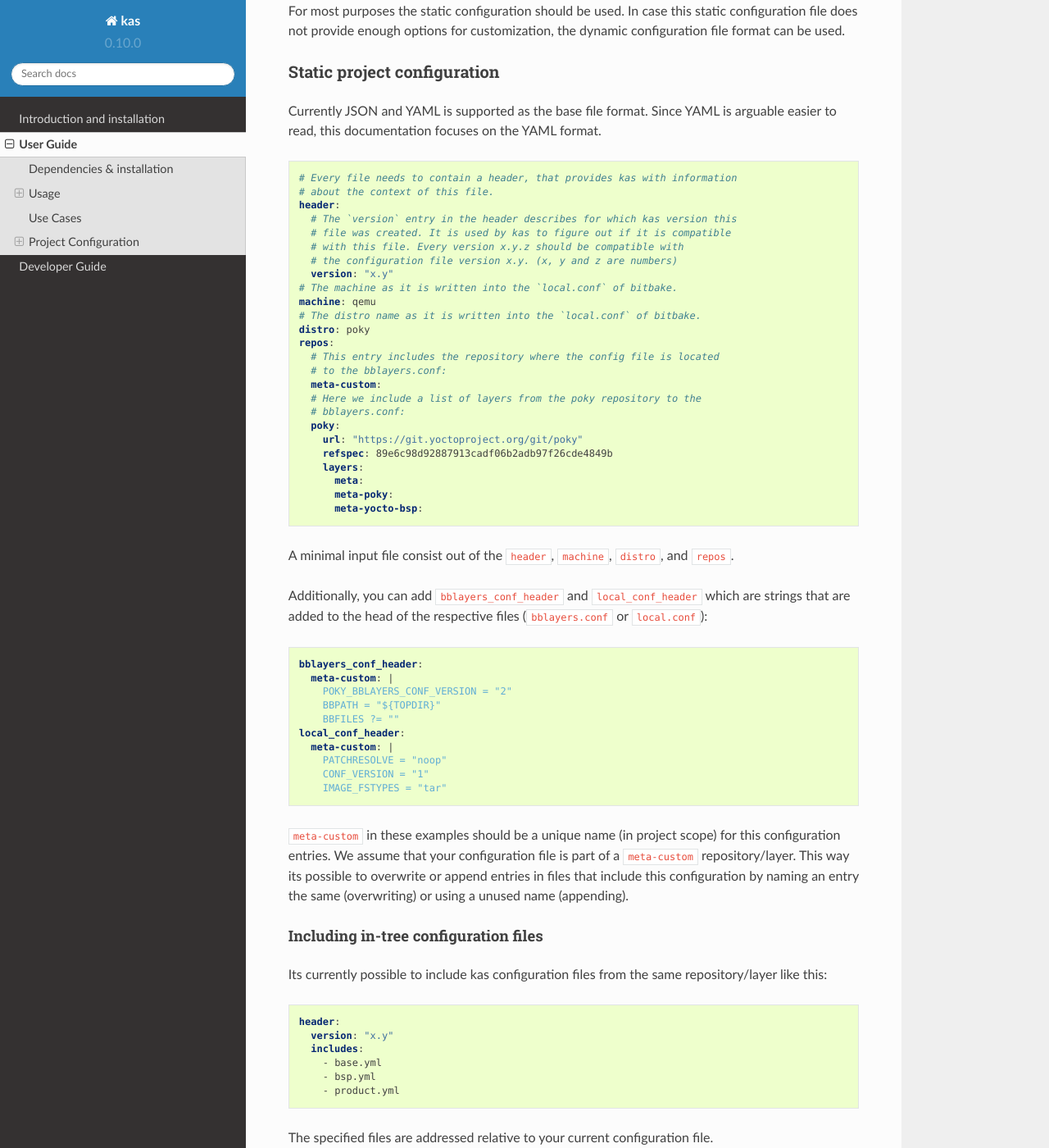
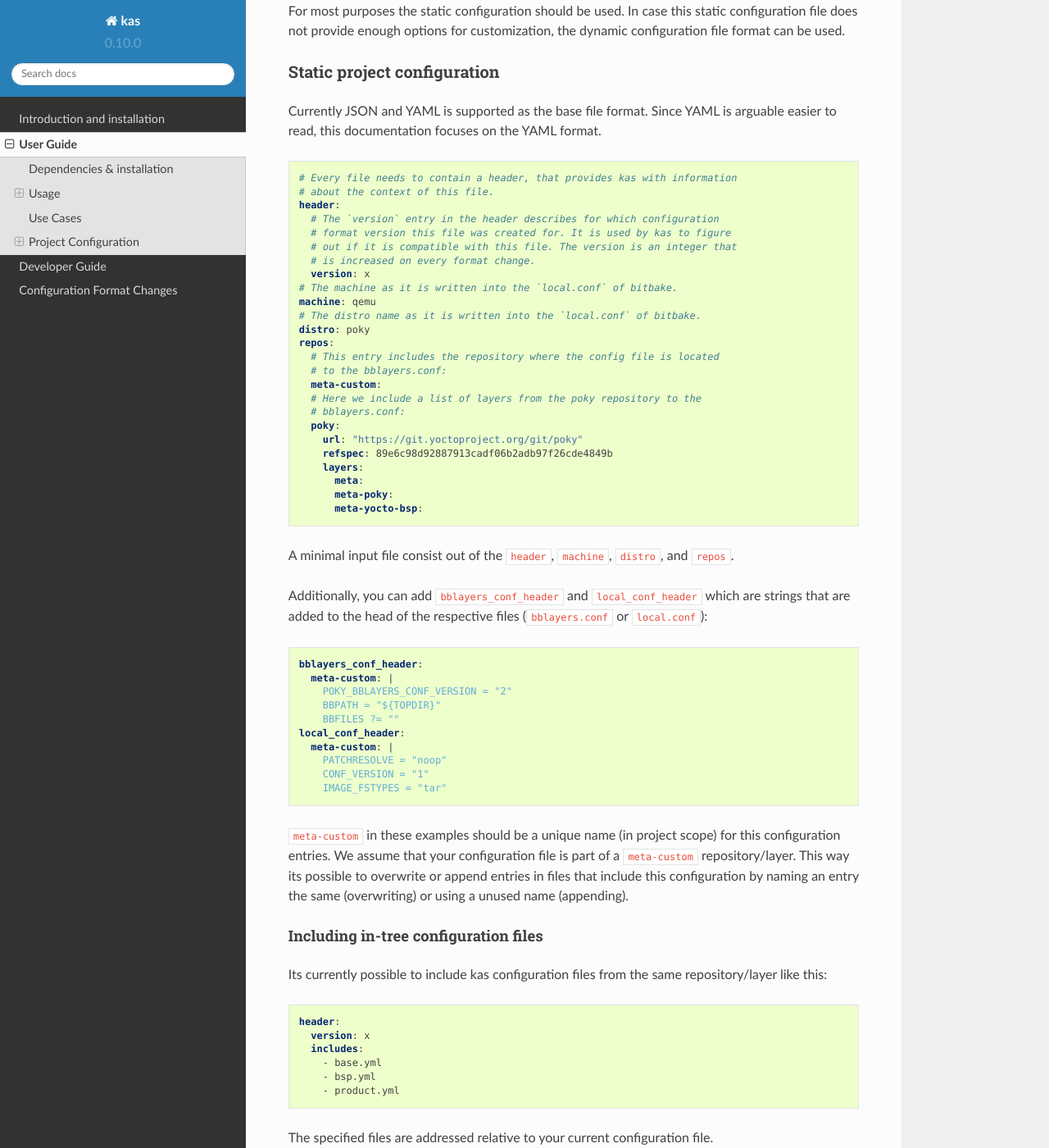
Before and after one commit to siemens/kas, a Sphinx documentation site: the page built from docs/userguide.rst, in a window 1280 px wide and 1400 px high, scrolled down 2356 px. Shown: the whole window at 82% size. Built offline with Sphinx 7.4.7 and the Read the Docs theme 2.0.0, drawn with Linux system fonts in a browser that asks for light colours; some of the changed text lies outside the part shown.

Commit message:
Switch to separate config file version
Use a separately incremented integer to track the configuration file
format version. We start with 2 due to the change that 23c3a951f6e4
introduced. 1 is declared to be equivalent to the original '0.10'.

The separate versioning has the advantage of being able to increment it
already during the development cycle, and using it with config files
that test/exploit the new format.

Using an integer has the advantages of a) differentiating it clearly
from the now independent kas version and b) simplifying the version
parsing. We can now also remove the string type restriction.

Signed-off-by: Jan Kiszka <jan.kiszka@siemens.com>

```diff
--- a/docs/index.rst
+++ b/docs/index.rst
@@ -9,6 +9,7 @@ Contents:
    intro
    userguide
    devguide
+   format-changelog
 
 Indices and tables
 ==================
--- a/docs/userguide.rst
+++ b/docs/userguide.rst
@@ -135,11 +135,11 @@ arguable easier to read, this documentation focuses on the YAML format.
     # Every file needs to contain a header, that provides kas with information
     # about the context of this file.
     header:
-      # The `version` entry in the header describes for which kas version this
-      # file was created. It is used by kas to figure out if it is compatible
-      # with this file. Every version x.y.z should be compatible with
-      # the configuration file version x.y. (x, y and z are numbers)
-      version: "x.y"
+      # The `version` entry in the header describes for which configuration
+      # format version this file was created for. It is used by kas to figure
+      # out if it is compatible with this file. The version is an integer that
+      # is increased on every format change.
+      version: x
     # The machine as it is written into the `local.conf` of bitbake.
     machine: qemu
     # The distro name as it is written into the `local.conf` of bitbake.
@@ -193,7 +193,7 @@ repository/layer like this:
 .. code-block:: yaml
 
     header:
-      version: "x.y"
+      version: x
       includes:
         - base.yml
         - bsp.yml
@@ -209,7 +209,7 @@ Its also possible to include configuration files from other repos like this:
 .. code-block:: yaml
 
     header:
-      version: "x.y"
+      version: x
       includes:
         - repo: poky
           file: kas-poky.yml
@@ -256,8 +256,10 @@ Static configuration reference
     The header of every kas configuration file. It contains information about
     context of the file.
 
-  * ``version``: string [required]
-      Lets kas check if it is compatible with this file.
+  * ``version``: integer [required]
+      Lets kas check if it is compatible with this file. See the
+      :doc:`configuration format changelog <format-changelog>` for the
+      format history and latest available version.
 
   * ``includes``: list [optional]
       A list of configuration files this current file is based on. They are
--- a/kas/__init__.py
+++ b/kas/__init__.py
@@ -24,7 +24,7 @@
 """
 
 from .__version__ import __version__
-from .__version__ import __compatible_version__
+from .__version__ import __file_version__, __compatible_file_version__
 
 __license__ = 'MIT'
 __copyright__ = 'Copyright (c) Siemens AG, 2017'
--- a/kas/__version__.py
+++ b/kas/__version__.py
@@ -26,4 +26,5 @@ __license__ = 'MIT'
 __copyright__ = 'Copyright (c) Siemens AG, 2017'
 
 __version__ = '0.10.0'
-__compatible_version__ = '0.10'
+__file_version__ = 2
+__compatible_file_version__ = 1
```
Also changed, not shown: docs/format-changelog.rst (added, +25 -0 lines), 2 other files.
